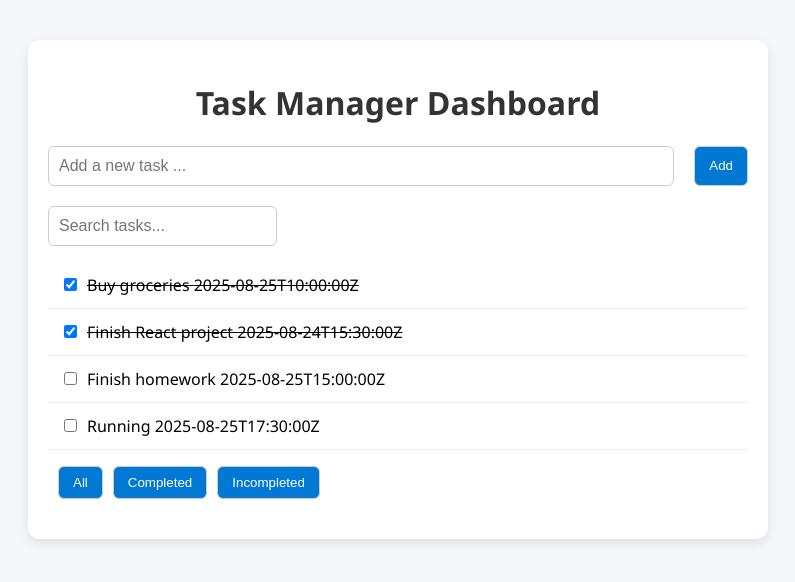
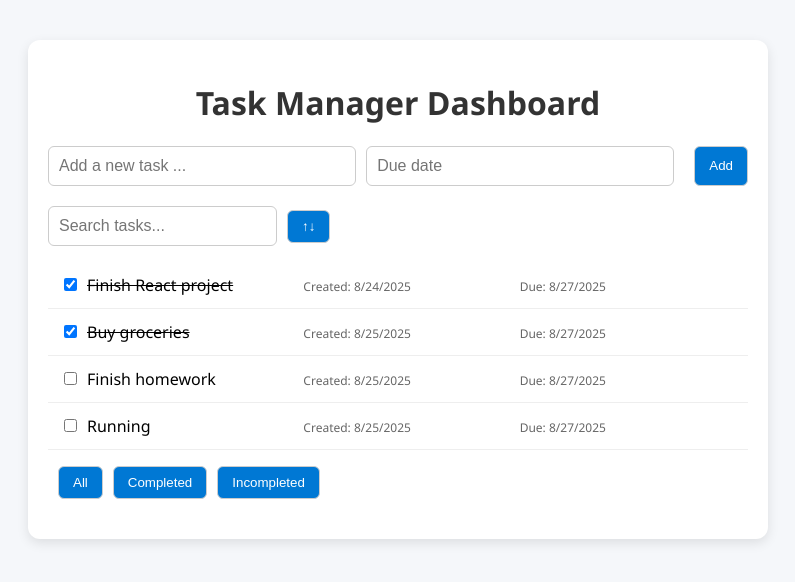
Before and after one commit to ChauNgo1106/task-manager-dashboard, a React (Create React App) app: page / in a window 1280 px wide. Shown: the top 582 px of the page, without its empty margins (242-1037 px from the left). Built offline with nearby package versions, Linux system fonts and the light colour scheme.

Commit message:
Added due date

```diff
--- a/src/App.jsx
+++ b/src/App.jsx
@@ -1,25 +1,30 @@
-import { useEffect, useState } from "react";
+import { use, useEffect, useState } from "react";
 import mockData from "./data/tasks.json";
 import TaskList from "./components/TaskList";
 import TaskForm from "./components/TaskForm";
 import FilterBar from "./components/FilterBar";
 import SearchBar from "./components/SearchBar";
 import "./App.css";
+import SortingBar from "./components/SortingBar";
 const App = () => {
   const [tasks, setTasks] = useState([]);
   const [filter, setFilter] = useState("all");
   const [searchTerm, setSearchTerm] = useState("");
+  const [dateSortingAsc, setDateSortingAsc] = useState(false);
 
   useEffect(() => {
-    setTasks(mockData);
+    setTasks(sortTasksByDate(mockData));
   }, []);
 
-  const addTask = (title) => {
+  const addTask = (title, dueDate) => {
     const newTask = {
       id: Date.now(),
       title,
       completed: false,
       createdAt: new Date().toISOString(),
+      dueDate: dueDate
+        ? new Date(dueDate).toISOString()
+        : new Date().toISOString(),
     };
     setTasks([newTask, ...tasks]);
   };
@@ -31,6 +36,7 @@ const App = () => {
       )
     );
   };
+
   const filteredTasks = tasks.filter((task) => {
     const matchesFilter =
       filter === "all" ||
@@ -42,11 +48,24 @@ const App = () => {
     return matchesFilter && matchesSearch;
   });
 
+  const sortTasksByDate = (tasks, ascending = true) => {
+    return [...tasks].sort((a, b) => {
+      const dateA = new Date(a.createdAt);
+      const dateB = new Date(b.createdAt);
+      return ascending ? dateA - dateB : dateB - dateA;
+    });
+  };
+
+  const handleSorting = () => {
+    setDateSortingAsc((dateSortingAsc) => !dateSortingAsc);
+    setTasks((tasks) => sortTasksByDate(tasks, dateSortingAsc));
+  };
   return (
     <div className="container">
       <h1>Task Manager Dashboard</h1>
       <TaskForm onAdd={addTask} />
       <SearchBar onSearch={setSearchTerm} />
+      <SortingBar handleSorting={handleSorting} />
       <TaskList tasks={filteredTasks} onToggle={handleOnToggle} />
       <FilterBar currentfilter={filter} onFilterChange={setFilter} />
     </div>
--- /dev/null
+++ b/src/components/SortingBar.jsx
@@ -0,0 +1,5 @@
+function SortingBar({ handleSorting }) {
+  return <button onClick={handleSorting}>↑↓</button>;
+}
+
+export default SortingBar;
--- a/src/components/TaskForm.jsx
+++ b/src/components/TaskForm.jsx
@@ -1,7 +1,9 @@
 import { useState } from "react";
 import "../styles/TaskForm.css";
+
 function TaskForm({ onAdd }) {
   const [title, setTitle] = useState("");
+  const [dueDate, setDueDate] = useState("");
   const [error, setError] = useState(false);
 
   const handleOnSubmit = (e) => {
@@ -11,9 +13,11 @@ function TaskForm({ onAdd }) {
       setError((e) => true);
       return;
     }
-    onAdd(title.trim());
+    onAdd(title.trim(), dueDate);
     setTitle("");
+    setDueDate("");
   };
+
   return (
     <div>
       <form onSubmit={handleOnSubmit}>
@@ -23,9 +27,18 @@ function TaskForm({ onAdd }) {
           value={title}
           onChange={(e) => setTitle(e.target.value)}
         />
+        {error && <p style={{ color: "red" }}>Please enter your title</p>}
+        <input
+          type="text"
+          placeholder="Due date"
+          value={dueDate}
+          onFocus={(e) => (e.target.type = "date")}
+          onChange={(e) => {
+            setDueDate(e.target.value);
+          }}
+        />
         <button type="submit">Add</button>
       </form>
-      {error && <p style={{ color: "red" }}>Please enter your title</p>}
     </div>
   );
 }
--- a/src/components/TaskItem.jsx
+++ b/src/components/TaskItem.jsx
@@ -10,7 +10,13 @@ function TaskItem({ task, onToggle }) {
       <span
         style={{ textDecoration: task.completed ? "line-through" : "none" }}
       >
-        {task.title} {task.createdAt}
+        {task.title}{" "}
+      </span>
+      <span>
+        <small> Created: {new Date(task.createdAt).toLocaleDateString()}</small>
+      </span>
+      <span>
+        <small> Due: {new Date(task.dueDate).toLocaleDateString()}</small>
       </span>
     </li>
   );
--- a/src/data/tasks.json
+++ b/src/data/tasks.json
@@ -3,24 +3,28 @@
     "id": 1,
     "title": "Buy groceries",
     "completed": true,
-    "createdAt": "2025-08-25T10:00:00Z"
+    "createdAt": "2025-08-25T10:00:00Z",
+    "dueDate": "2025-08-27T12:00:00Z"
   },
   {
     "id": 2,
     "title": "Finish React project",
     "completed": true,
-    "createdAt": "2025-08-24T15:30:00Z"
+    "createdAt": "2025-08-24T15:30:00Z",
+    "dueDate": "2025-08-27T11:00:00Z"
   },
   {
     "id": 3,
     "title": "Finish homework",
     "completed": false,
-    "createdAt": "2025-08-25T15:00:00Z"
+    "createdAt": "2025-08-25T15:00:00Z",
+    "dueDate": "2025-08-27T18:00:00Z"
   },
   {
     "id": 4,
     "title": "Running",
     "completed": false,
-    "createdAt": "2025-08-25T17:30:00Z"
+    "createdAt": "2025-08-25T17:30:00Z",
+    "dueDate": "2025-08-27T19:00:00Z"
   }
 ]
--- a/src/styles/TaskForm.css
+++ b/src/styles/TaskForm.css
@@ -5,6 +5,14 @@ form {
 }
 
 input[type="text"] {
+  flex: 1;
+  padding: 10px;
+  border: 1px solid #ccc;
+  border-radius: 6px;
+  font-size: 16px;
+}
+
+input[type="date"] {
   flex: 1;
   padding: 10px;
   border: 1px solid #ccc;
```
Also changed, not shown: public/logo192.png (added), public/logo512.png (added), public/manifest.json.
